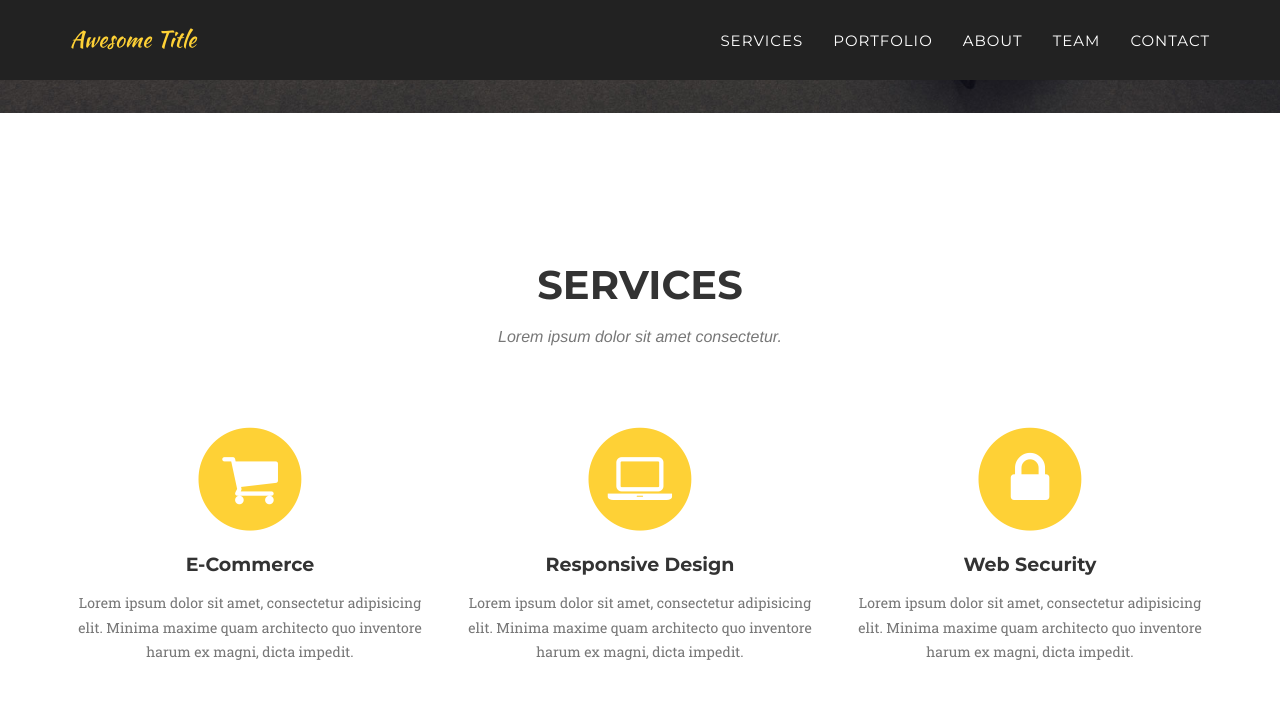
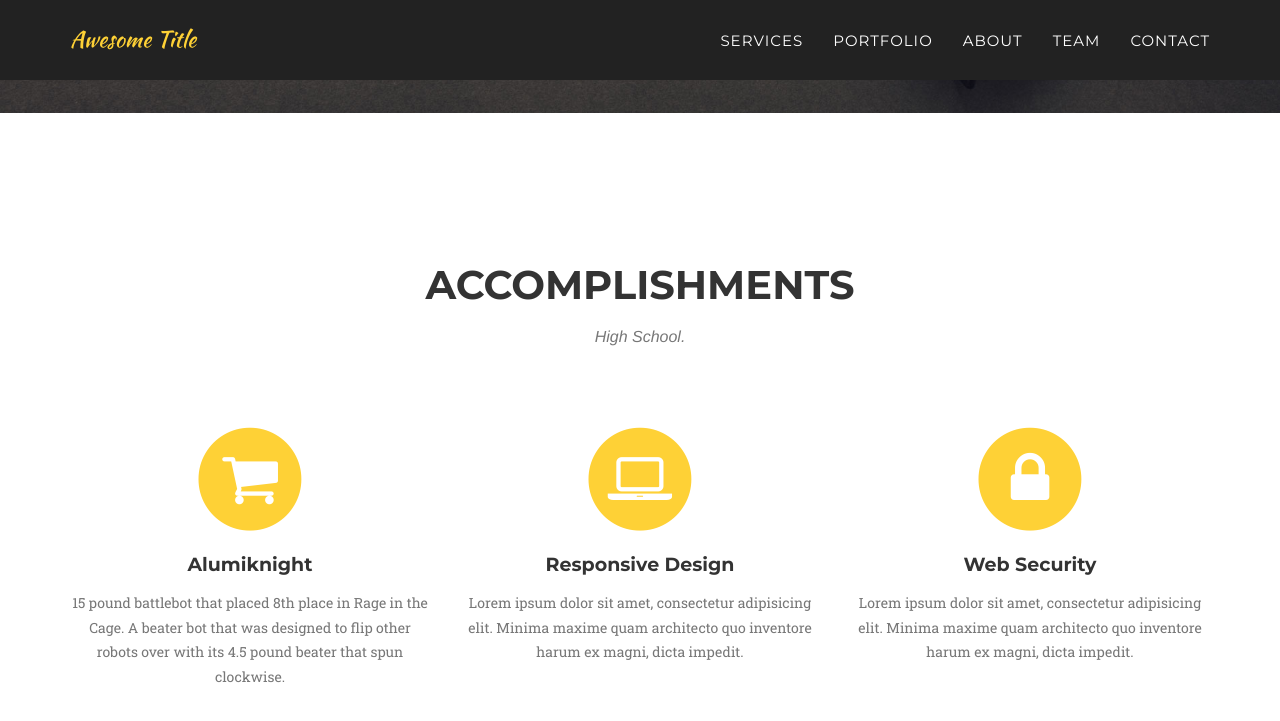
Before and after one commit to victorhaowang/victorhaowang.github.io, a Jekyll site: the page built from index.html, in a window 1280 px wide and 900 px high, scrolled down 645 px. Shown: the top 721 px of the window. Built offline with Jekyll 4.4.1, drawn with Linux system fonts in a browser that asks for light colours; some web fonts are replaced.

Commit message:
I changed everything

```diff
--- a/_includes/services.html
+++ b/_includes/services.html
@@ -3,8 +3,8 @@
         <div class="container">
             <div class="row">
                 <div class="col-lg-12 text-center">
-                    <h2 class="section-heading">Services</h2>
-                    <h3 class="section-subheading text-muted">Lorem ipsum dolor sit amet consectetur.</h3>
+                    <h2 class="section-heading">Accomplishments</h2>
+                    <h3 class="section-subheading text-muted">High School.</h3>
                 </div>
             </div>
             <div class="row text-center">
@@ -13,8 +13,8 @@
                         <i class="fa fa-circle fa-stack-2x text-primary"></i>
                         <i class="fa fa-shopping-cart fa-stack-1x fa-inverse"></i>
                     </span>
-                    <h4 class="service-heading">E-Commerce</h4>
-                    <p class="text-muted">Lorem ipsum dolor sit amet, consectetur adipisicing elit. Minima maxime quam architecto quo inventore harum ex magni, dicta impedit.</p>
+                    <h4 class="service-heading">Alumiknight</h4>
+                    <p class="text-muted">15 pound battlebot that placed 8th place in Rage in the Cage. A beater bot that was designed to flip other robots over with its 4.5 pound beater that spun clockwise.</p>
                 </div>
                 <div class="col-md-4">
                     <span class="fa-stack fa-4x">
```
